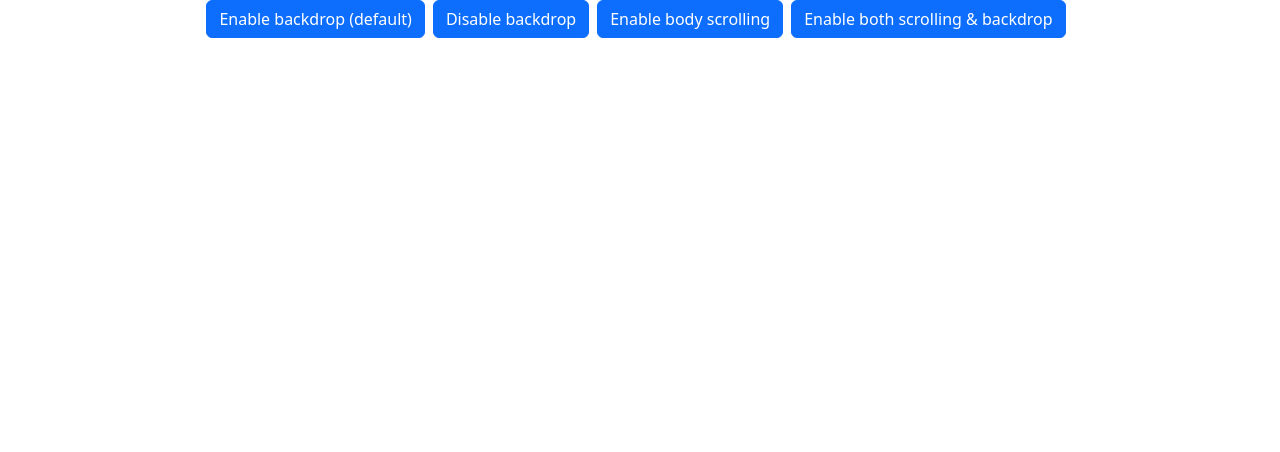
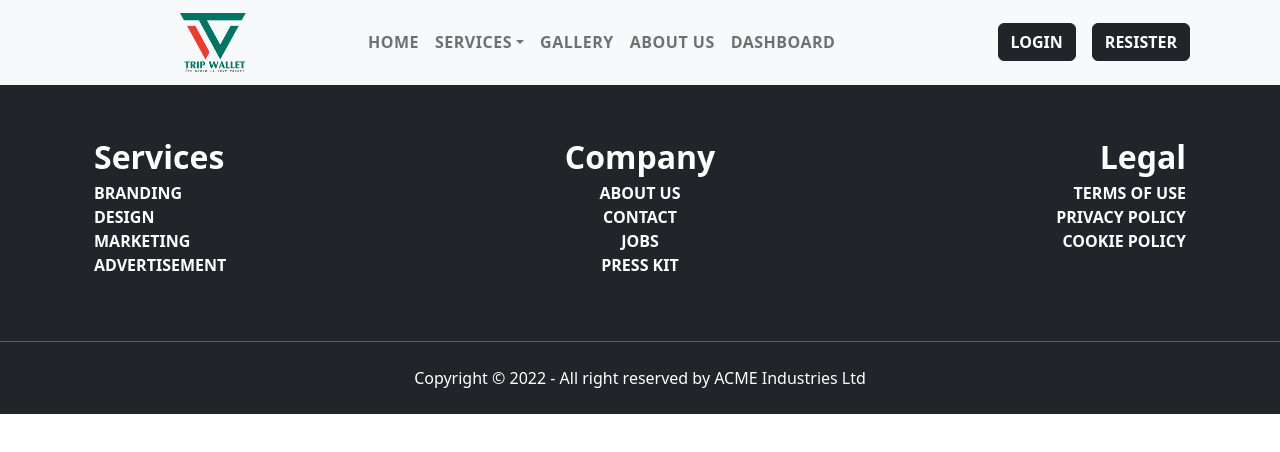
Before and after one commit to abusaidshabib/ColabTrip, a React (Create React App) app: page /dashboard in a window 1280 px wide. Shown: the top 452 px of the page. Built offline with nearby package versions, Linux system fonts and the light colour scheme; no server answers.

Commit message:
Dashboard Layout

```diff
--- a/src/Layout/Dashboard.js
+++ b/src/Layout/Dashboard.js
@@ -1,63 +1,13 @@
-import React, { useState } from 'react';
-import Button from 'react-bootstrap/Button';
-import Offcanvas from 'react-bootstrap/Offcanvas';
-
+import React from 'react';
+import Footer from '../Pages/Shared/Footer/Footer';
+import NavBar from '../Pages/Shared/NavBar/NavBar';
 
 const Dashboard = () => {
-
-    const options = [
-        {
-            name: 'Enable backdrop (default)',
-            scroll: false,
-            backdrop: true,
-        },
-        {
-            name: 'Disable backdrop',
-            scroll: false,
-            backdrop: false,
-        },
-        {
-            name: 'Enable body scrolling',
-            scroll: true,
-            backdrop: false,
-        },
-        {
-            name: 'Enable both scrolling & backdrop',
-            scroll: true,
-            backdrop: true,
-        },
-    ];
-
-    function OffCanvasExample({ name, ...props }) {
-        const [show, setShow] = useState(false);
-
-        const handleClose = () => setShow(false);
-        const toggleShow = () => setShow((s) => !s);
-
-        return (
-            <>
-                <Button variant="primary" onClick={toggleShow} className="me-2">
-                    {name}
-                </Button>
-                <Offcanvas show={show} onHide={handleClose} {...props}>
-                    <Offcanvas.Header closeButton>
-                        <Offcanvas.Title>Offcanvas</Offcanvas.Title>
-                    </Offcanvas.Header>
-                    <Offcanvas.Body>
-                        Some text as placeholder. In real life you can have the elements you
-                        have chosen. Like, text, images, lists, etc.
-                    </Offcanvas.Body>
-                </Offcanvas>
-            </>
-        );
-    }
-
     return (
-        <>
-            {options.map((props, idx) => (
-                <OffCanvasExample key={idx} {...props} />
-            ))}
-        </>
+        <div>
+            <NavBar></NavBar>
+            <Footer></Footer>
+        </div>
     );
 };
 
```
Also changed, not shown: 1 other file (tests, documents, lock files or other folders).
